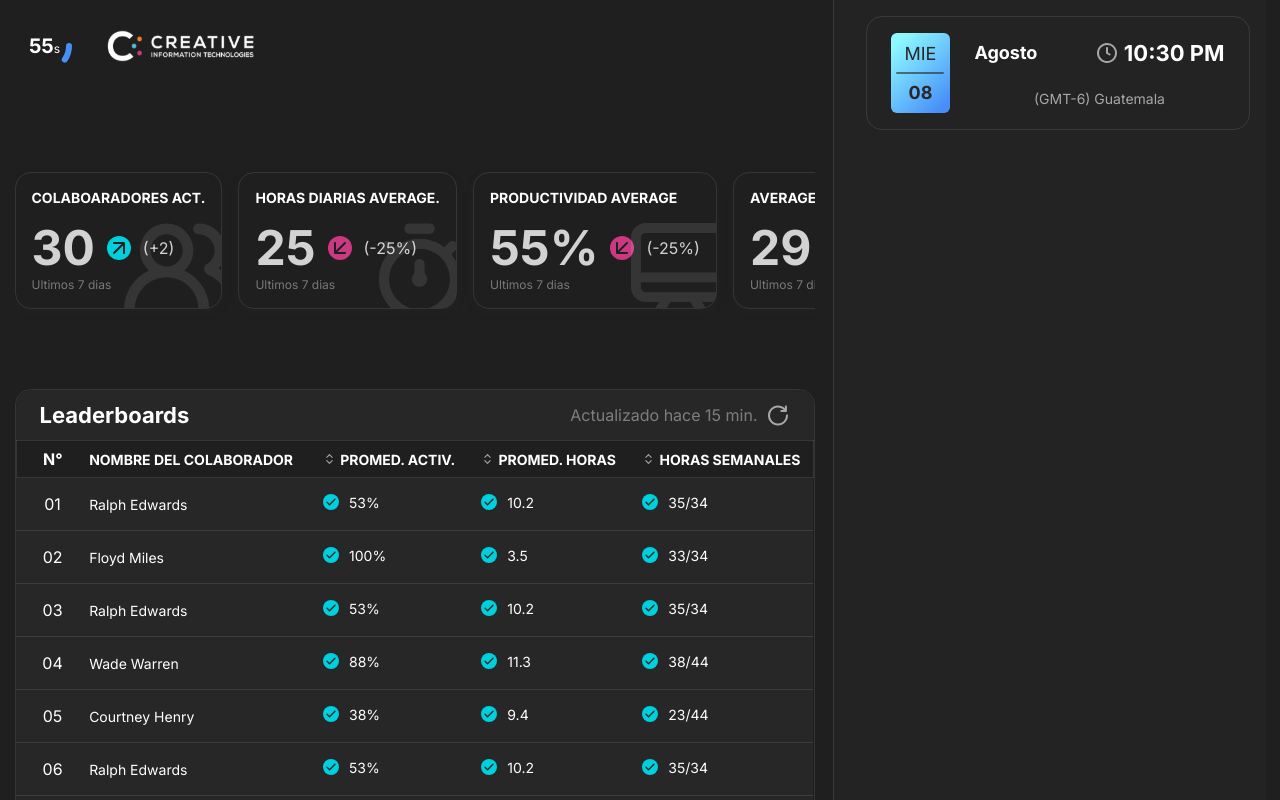
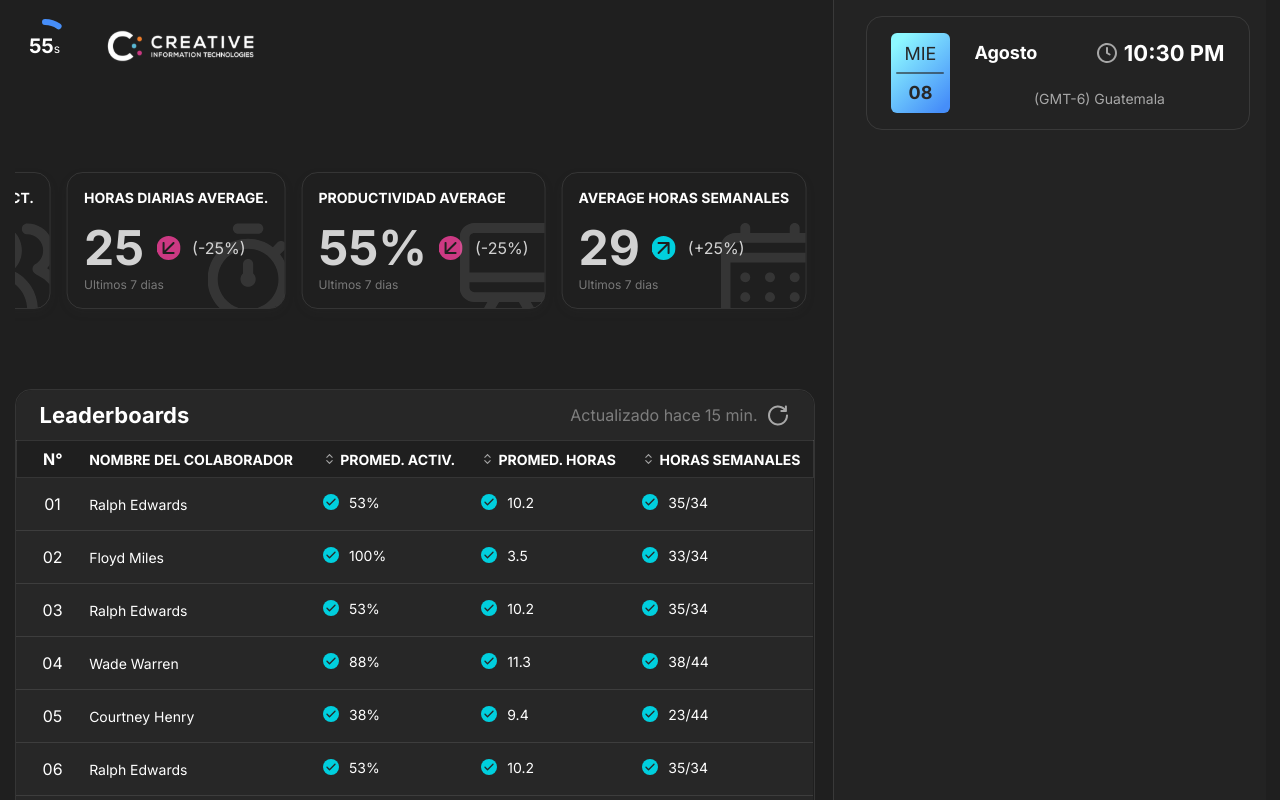
Before and after one commit to gustavoeliascit/dashboard, an Angular app: page / in a window 1280 px wide. Shown: the top 800 px of the page. Built offline with nearby package versions, Linux system fonts and the light colour scheme.

Commit message:
Sliders automatico para el contenedor de las cards

```diff
--- a/src/app/components/container-cards/container-cards.component.html
+++ b/src/app/components/container-cards/container-cards.component.html
@@ -5,10 +5,13 @@
       (mouseup)="dragUp()"
       (mousemove)="dragMove($event)">
 
+
+      <ul class="slider" >
+
         <app-card
            *ngFor="let card of listCard"
 
-    class="mr-1"
+          class="mr-1 slider-element"
           [tittle]="card.tittle"
           [value]="card.value"
           [porcent]="card.porcent"
@@ -16,5 +19,6 @@
           [backgroundIcon]="card.icon"
           [icon]="card.growt"
         ></app-card>
+      </ul>
 
 </div>
--- a/src/app/components/container-cards/container-cards.component.scss
+++ b/src/app/components/container-cards/container-cards.component.scss
@@ -6,7 +6,20 @@
   padding-bottom: 3rem;
   cursor: grab;
   user-select: none;
+}
+.slider{
+  display: flex;
+  animation: scroll 280s linear infinite;
 
+}
+
+@keyframes scroll {
+  0%{
+    transform: translateX(0);
+  }
+  100%{
+    transform: translateX(calc(-240px * 40))
+  }
 }
 
 .container-cards::-webkit-scrollbar {
--- a/src/app/components/container-cards/container-cards.component.ts
+++ b/src/app/components/container-cards/container-cards.component.ts
@@ -68,6 +68,23 @@ export class ContainerCardsComponent implements OnInit {
   constructor() { }
 
   ngOnInit(): void {
+    this.startSlider();
+  }
+
+
+  startSlider(){
+
+    const marqueeElementsDisplayed = this.listCard.length;
+    const marqueeContent = document.querySelector(".slider");
+
+
+    setInterval(()=>{
+
+      for(let i=0; i<marqueeElementsDisplayed; i++) {
+        marqueeContent!.appendChild(marqueeContent!.children[i].cloneNode(true));
+      }
+
+    },10000)
   }
 
   dragCards(event:MouseEvent){
--- a/src/app/components/temporizador/temporizador.component.scss
+++ b/src/app/components/temporizador/temporizador.component.scss
@@ -21,6 +21,8 @@ circle{
 
 svg{
   position: absolute;
+  transform: rotate(270deg);
+  -webkit-transform: rotate(270deg);
   top: 0;
   left: 0;
 }
```
Lines whose indentation alone changed are shown as unchanged.
